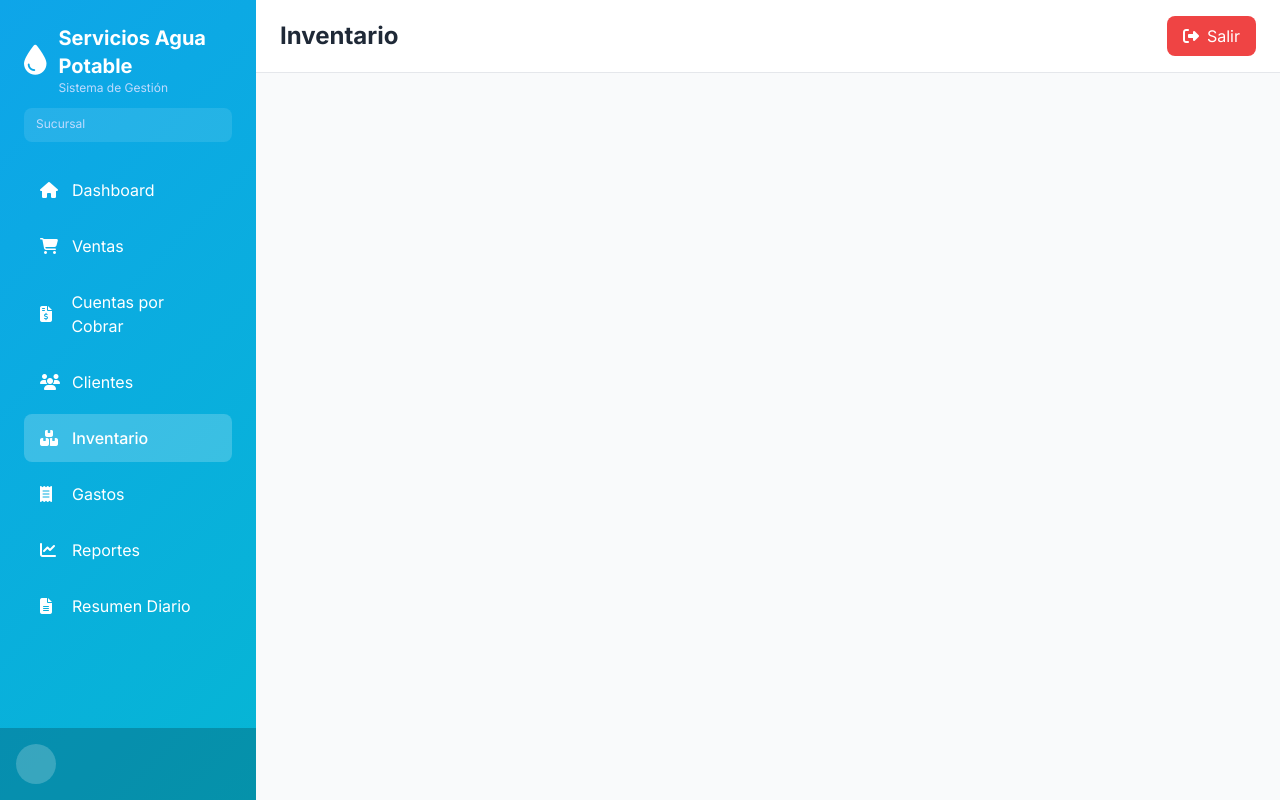
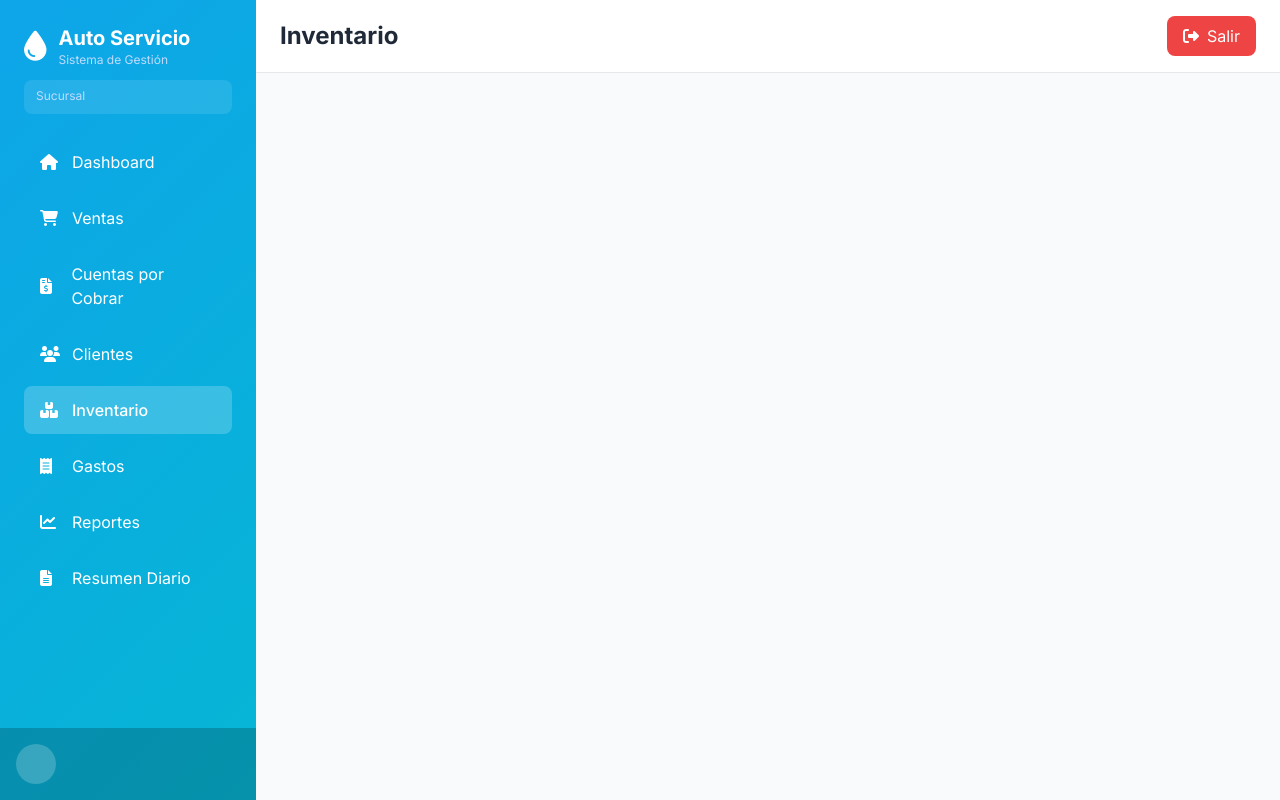
Before and after one commit to autoplanet2026-hub/autoplanet2026, a plain HTML site: page inventario.html in a window 1280 px wide. Drawn offline with nearby package versions, Linux system fonts and the light colour scheme; some packages are replaced by stand-ins of ours; a script that the page names is missing.

Commit message:
Update inventario.html

```diff
--- a/inventario.html
+++ b/inventario.html
@@ -4,7 +4,7 @@
 <head>
     <meta charset="UTF-8">
     <meta name="viewport" content="width=device-width, initial-scale=1.0">
-    <title>Servicios Agua Potable - Inventario</title>
+    <title>Auto Servicio - Inventario</title>
     <script src="https://cdn.tailwindcss.com"></script>
     <script defer src="https://cdn.jsdelivr.net/npm/alpinejs@3.13.3/dist/cdn.min.js"></script>
     <script src="https://cdn.jsdelivr.net/npm/@supabase/supabase-js@2.38.4/dist/umd/supabase.min.js"></script>
@@ -198,7 +198,7 @@
                 <div class="flex items-center space-x-3 mb-3">
                     <i class="fas fa-tint text-3xl"></i>
                     <div>
-                        <h1 class="text-xl font-bold">Servicios Agua Potable</h1>
+                        <h1 class="text-xl font-bold">Auto Servicio</h1>
                         <p class="text-xs text-blue-200">Sistema de Gestión</p>
                     </div>
                 </div>
```
